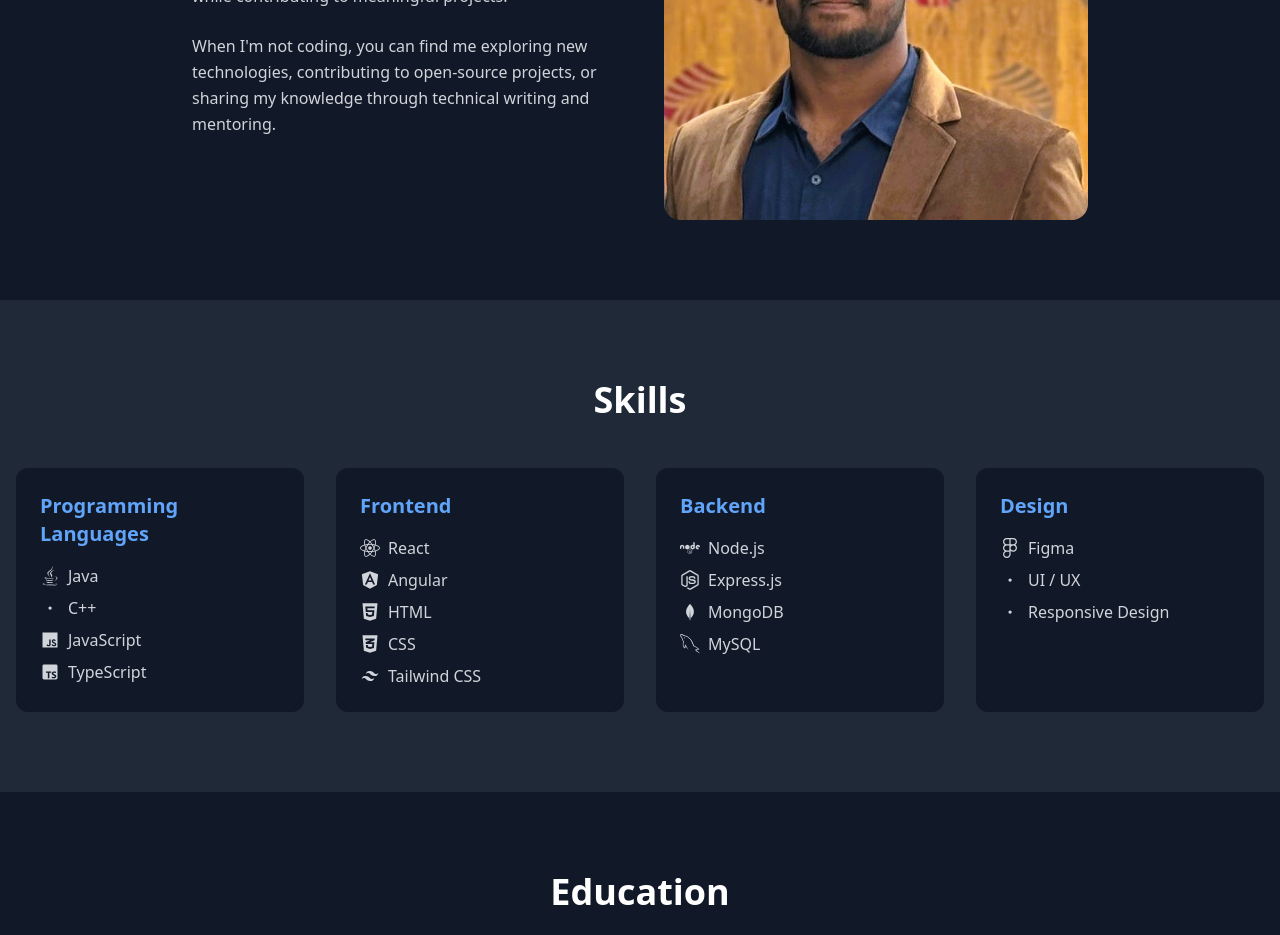
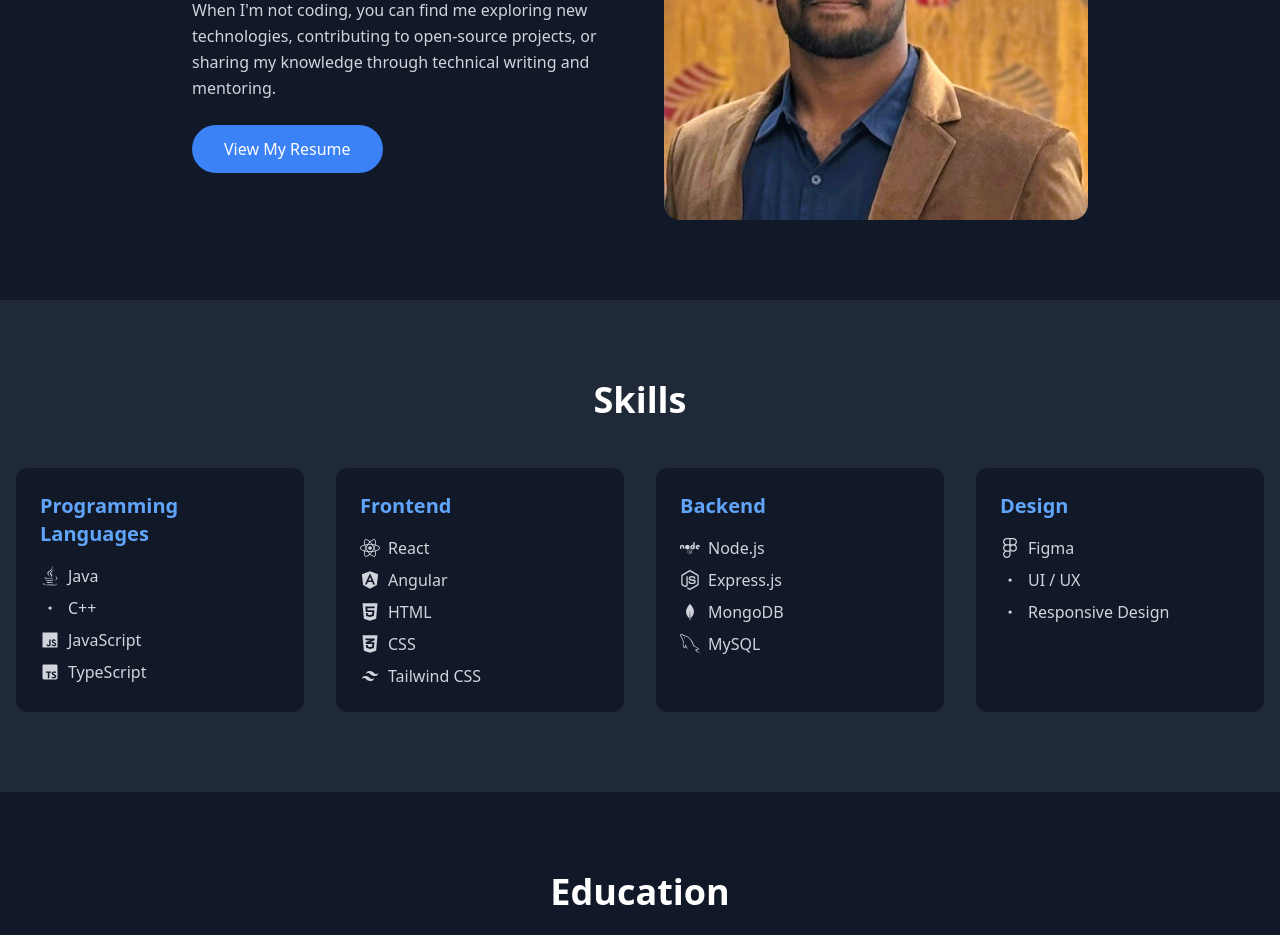
Before and after one commit to nngantharaj/Portfolio, a React (Vite) app: page / in a window 1280 px wide. Shown: the part 1220-2155 px from the top of the page. Built offline with nearby package versions, Linux system fonts and the light colour scheme.

Commit message:
view my resume button is added

```diff
--- a/src/components/sections/AboutSection.jsx
+++ b/src/components/sections/AboutSection.jsx
@@ -31,6 +31,16 @@ const AboutSection = () => {
                 When I'm not coding, you can find me exploring new technologies, contributing to open-source projects,
                 or sharing my knowledge through technical writing and mentoring.
               </p>
+              {/* Button to view PDF Resume */}
+              <a
+                href="/Resume.pdf"  // Replace with the actual path to your PDF
+                target="_blank"
+                rel="noopener noreferrer"
+              >
+                <button className="mt-6 bg-blue-500 text-white px-8 py-3 rounded-full hover:bg-blue-600 transition-colors">
+                  View My Resume
+                </button>
+              </a>
             </div>
 
             <div className="relative">
```
Also changed, not shown: 1 other file (tests, documents, lock files or other folders).
